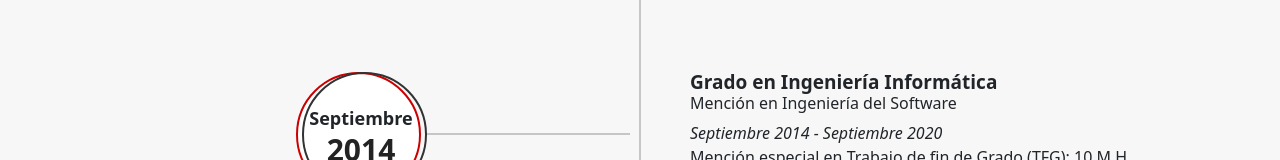
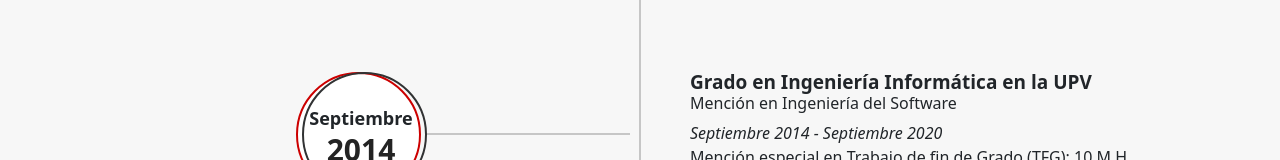
Before and after one commit to perezrevert04/perezrevert04.github.io, a plain HTML site: page index.html in a window 1280 px wide. Shown: the part 1990-2150 px from the top of the page. Drawn offline with nearby package versions, Linux system fonts and the light colour scheme.

Commit message:
Change title

```diff
--- a/index.html
+++ b/index.html
@@ -239,7 +239,7 @@
                             </div>
                         </div>
                         <div class="timeline-content">
-                            <h5 class="title">Grado en Ingeniería Informática</h5>
+                            <h5 class="title">Grado en Ingeniería Informática en la UPV</h5>
                             <h6>Mención en Ingeniería del Software</h6>
                             <i>Septiembre 2014 - Septiembre 2020</i>
                             <p class="description">
```
